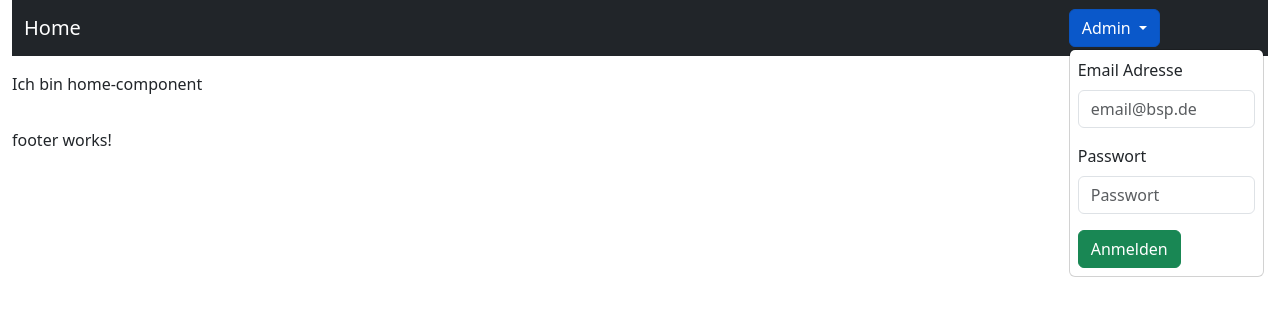
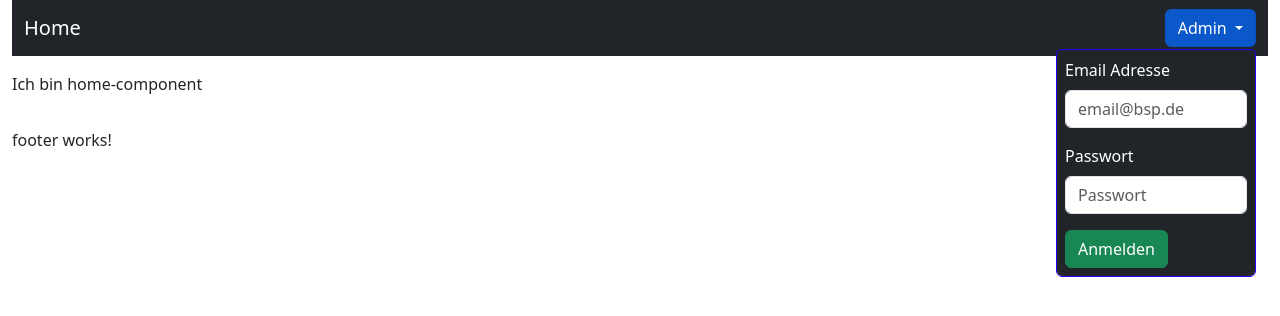
Before and after one commit to Nasri-JA/JobPlacement.Frontend, an Angular app in the folder JobPlacement/: page / in a window 1280 px wide. Both pictures are taken after a click on the button "Admin". Shown: the top 316 px of the page. Built offline with nearby package versions, Linux system fonts and the light colour scheme.

Commit message:
Fixed the buggs

```diff
--- a/JobPlacement/src/app/layouts/header/header.component.html
+++ b/JobPlacement/src/app/layouts/header/header.component.html
@@ -3,17 +3,12 @@
     <nav class="navbar navbar-expand-lg navbar-dark bg-dark">
         <div class="container-fluid">
             <a class="navbar-brand" href="#">Home</a>
-        <button class="navbar-toggler" type="button" data-bs-toggle="collapse" data-bs-target="#navbarNav" aria-controls="navbarNav" aria-expanded="false" aria-label="Toggle navigation">
-            <span class="navbar-toggler-icon"></span>
-        </button>
-        <div class="collapse navbar-collapse" id="navbarNav">
-            <ul class="navbar-nav ms-auto">
-            <li class="nav-item">
-                <div class="dropdown me-5">
-                    <button type="button" class="btn btn-primary dropdown-toggle me-5" data-bs-toggle="dropdown" aria-expanded="false" data-bs-auto-close="outside">
+            <div class="d-flex flex-grow-1 justify-content-end"> <!-- Flexbox verwendet, um den Inhalt rechts auszurichten -->
+                <div class="dropdown">
+                    <button type="button" class="btn btn-primary dropdown-toggle" data-bs-toggle="dropdown" aria-expanded="false" data-bs-auto-close="outside">
                         Admin
                     </button>
-                    <form class="dropdown-menu p-2" style="width: 195px;">
+                    <form class="dropdown-menu p-2 dropdown-menu-end">
                         <div class="mb-3">
                             <label for="exampleDropdownFormEmail2" class="form-label">Email Adresse</label>
                             <input type="email" class="form-control" id="exampleDropdownFormEmail2" placeholder="email@bsp.de">
@@ -25,9 +20,8 @@
                         <button type="submit" class="btn btn-success">Anmelden</button>
                     </form>
                 </div>
-            </li>
-            </ul>
             </div>
         </div>
     </nav>
+
 </div>
--- a/JobPlacement/src/app/layouts/header/header.component.scss
+++ b/JobPlacement/src/app/layouts/header/header.component.scss
@@ -0,0 +1,6 @@
+.dropdown-menu {
+  border: 1px solid #2b00ff;
+  width: 200px;
+  background-color: #212529;
+    color: #ffffff;
+}
```
Lines whose indentation alone changed are shown as unchanged.
